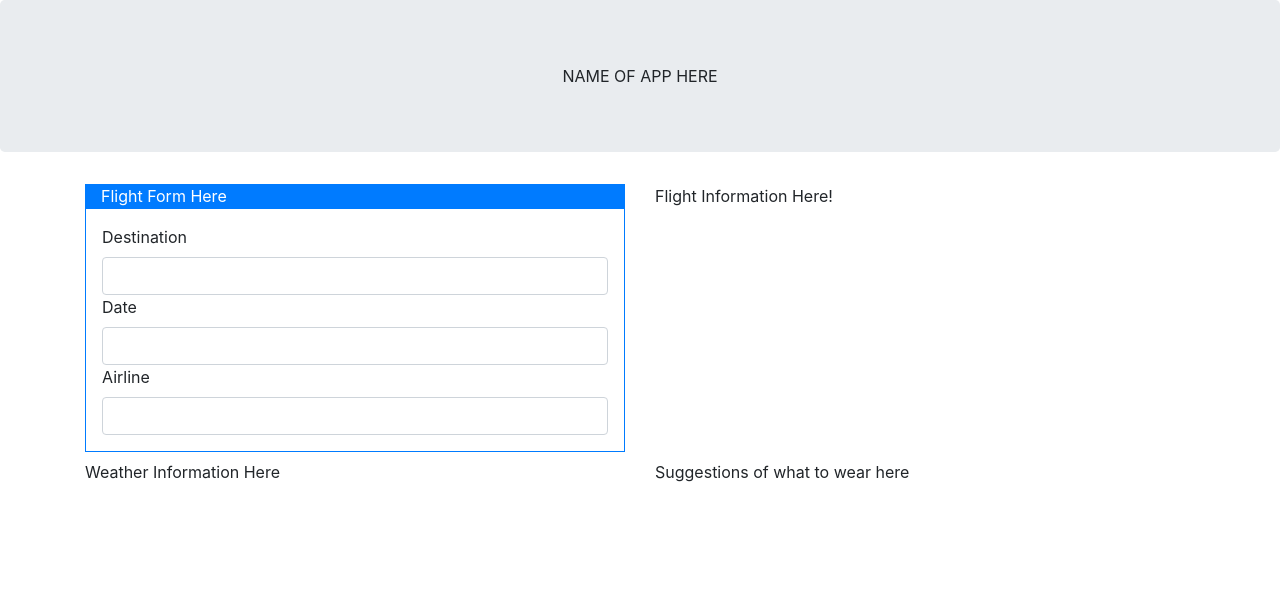
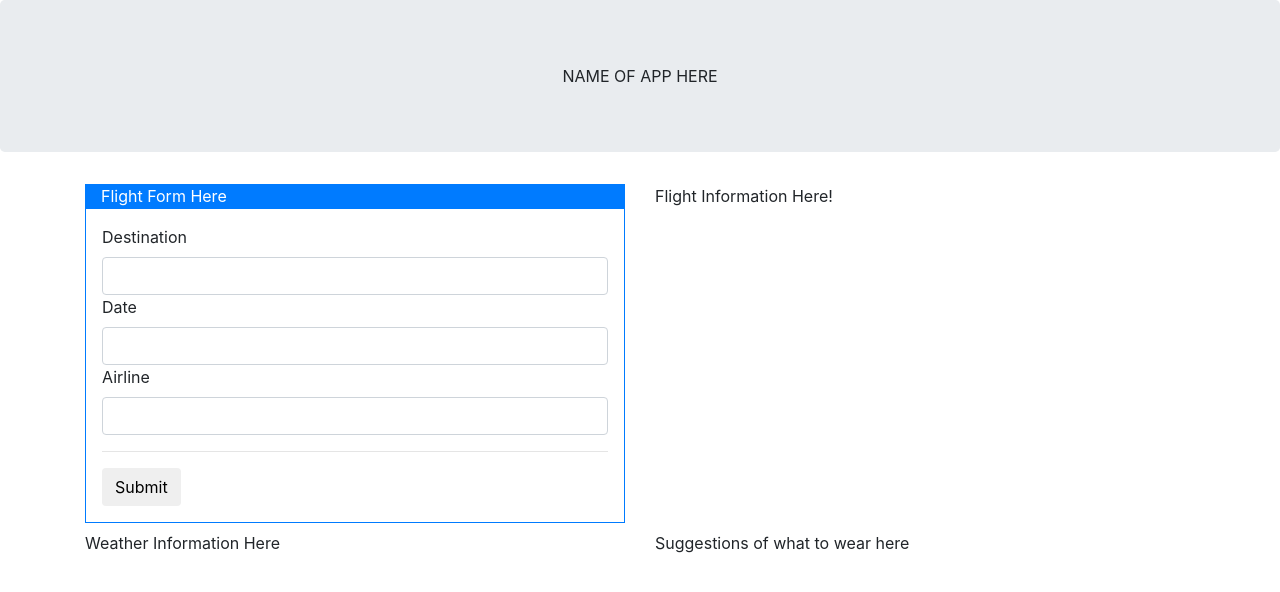
Before and after one commit to aktran321/aktran321-gwBootcampProject-1, a plain HTML site: page index.html in a window 1280 px wide. Drawn offline with nearby package versions, Linux system fonts and the light colour scheme.

Commit message:
Added a submit flight button to index.html

```diff
--- a/index.html
+++ b/index.html
@@ -23,6 +23,8 @@
                             <input type="text" id="date" class="form-control">
                             <label for="airline">Airline</label>
                             <input type="text" id="airline" class="form-control">
+                            <hr>
+                            <button class="btn btn-default" id="submit-flight" type="submit">Submit</button>
                         </div>
                     </form>
                 </div>
```
